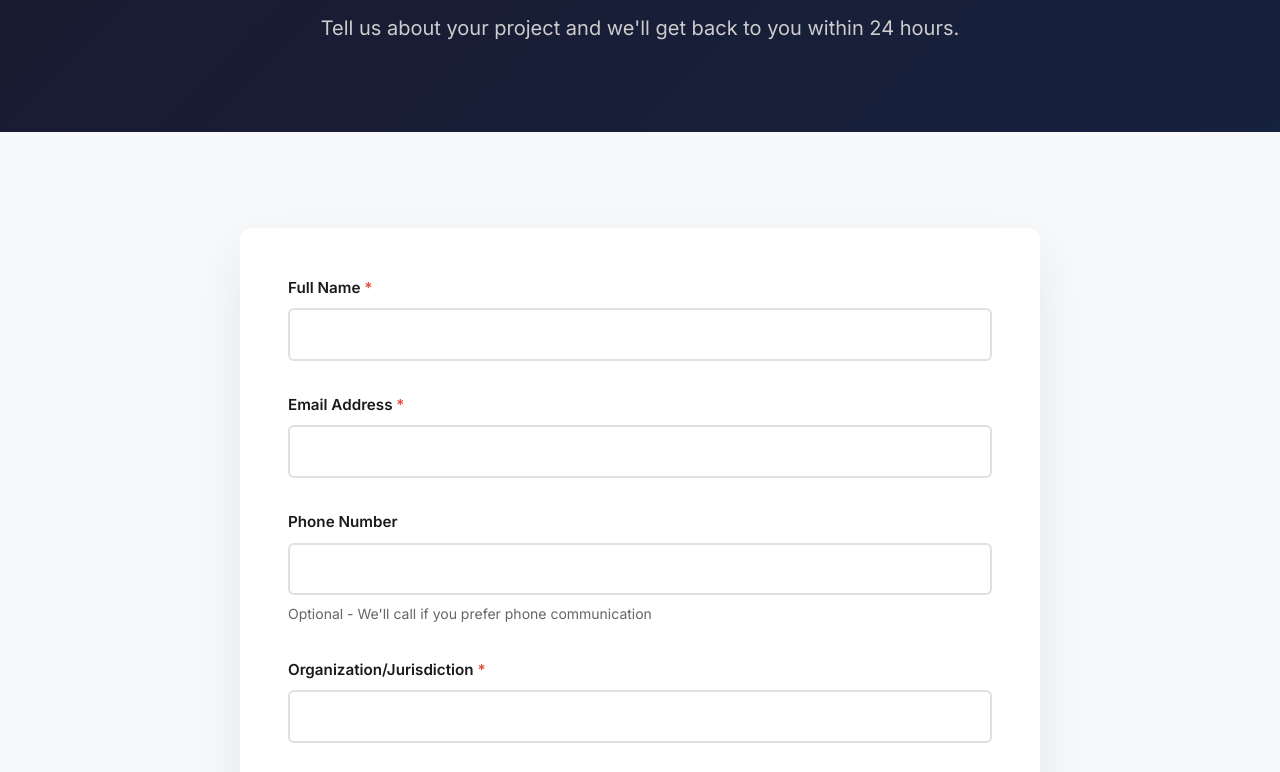
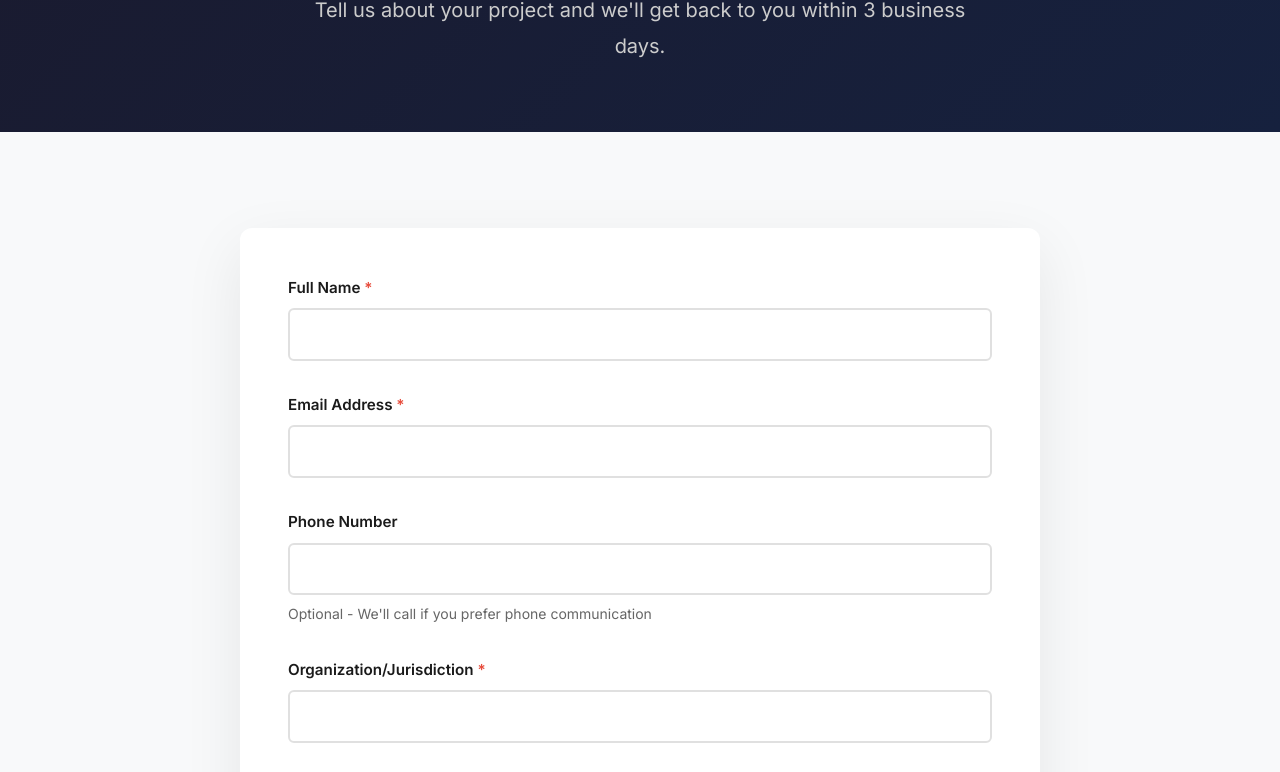
Before and after one commit to OutliersMatter/datadrivensolutions, a plain HTML site: page contact.html in a window 1280 px wide. Shown: the part 268-1040 px from the top of the page. Drawn offline with Linux system fonts and the light colour scheme.

Commit message:
Update contact.html
from 24 hours to 3 business days

```diff
--- a/contact.html
+++ b/contact.html
@@ -24,7 +24,7 @@
   <section class="contact-hero">
     <div class="contact-hero-content">
       <h1>Let's Work Together</h1>
-      <p>Tell us about your project and we'll get back to you within 24 hours.</p>
+      <p>Tell us about your project and we'll get back to you within 3 business days.</p>
     </div>
   </section>
 
```
